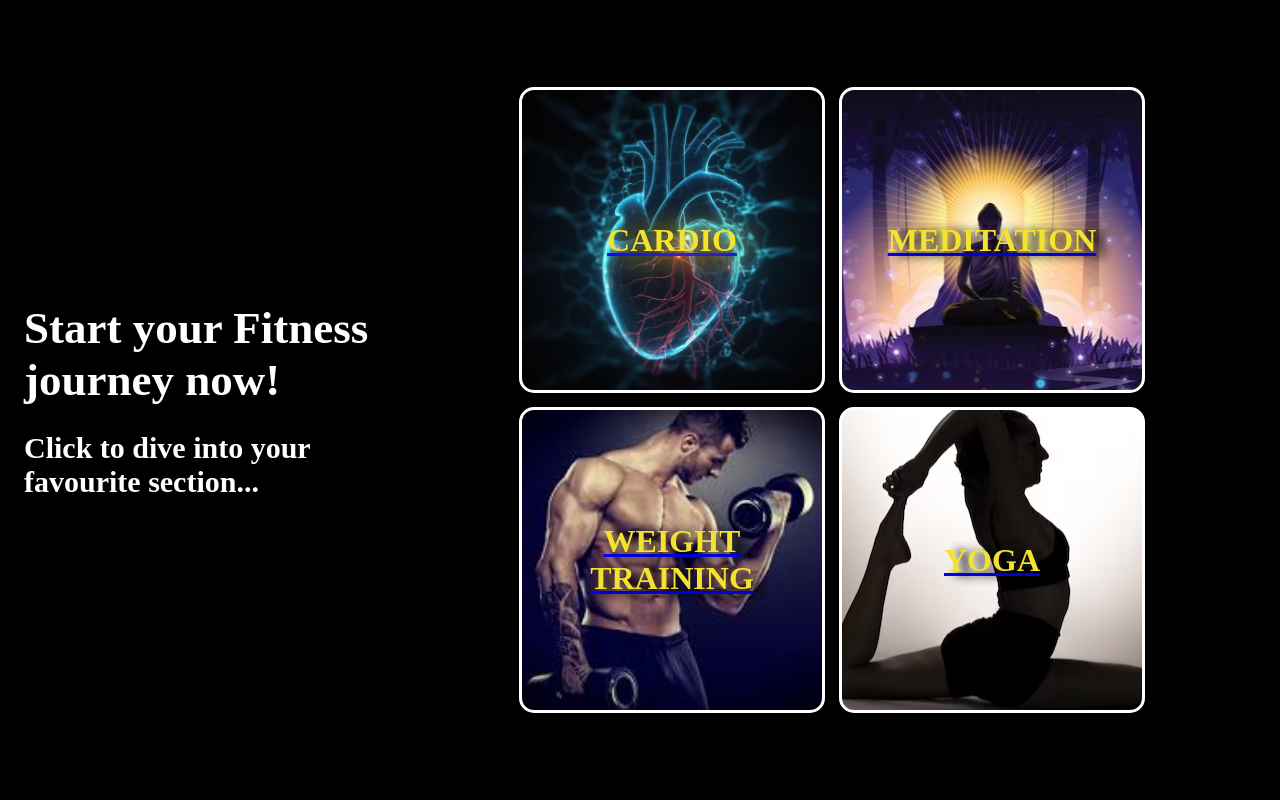
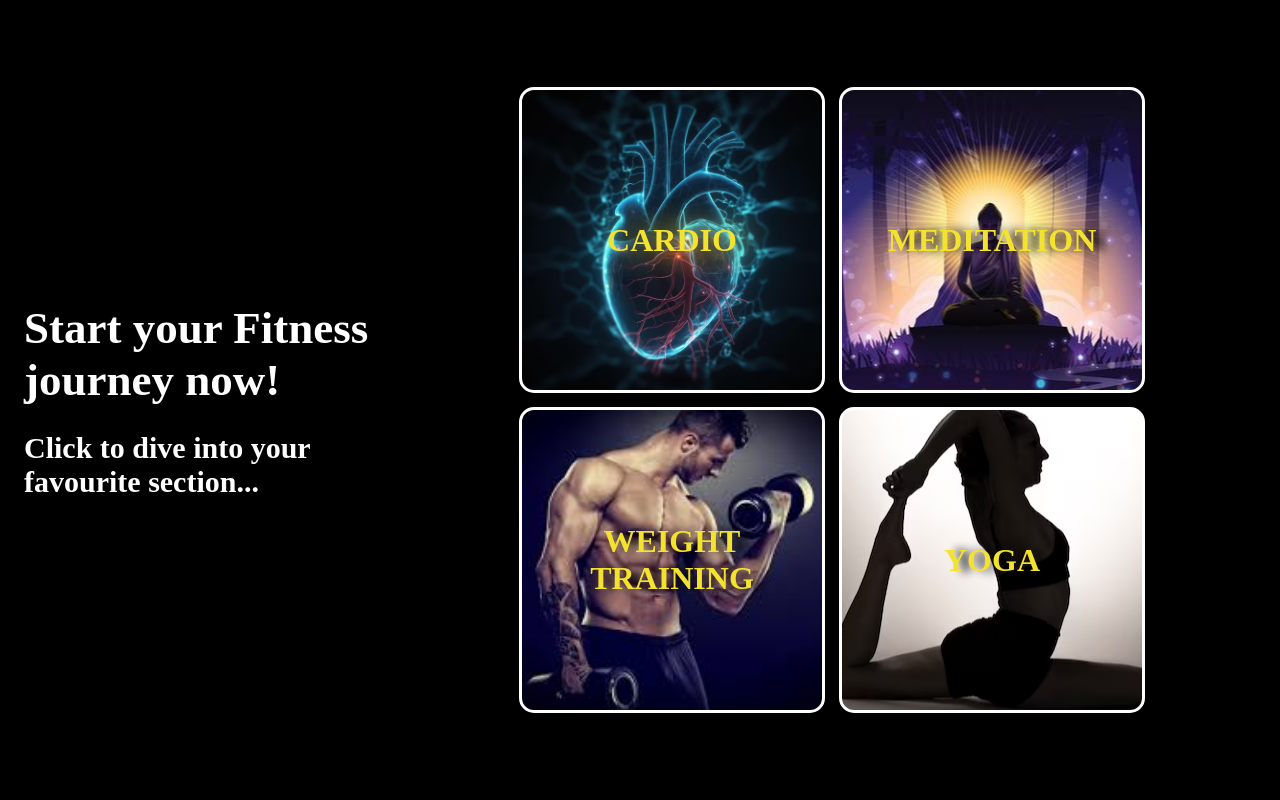
Before and after one commit to shauryasawai/HackInnovition, a Django app: page /fitness/ in a window 1280 px wide. Run offline with Django 5.2, Linux system fonts and the light colour scheme; a user stored in the database is signed in.

Commit message:
Update fitness.html

```diff
--- a/base/Templates/base/fitness.html
+++ b/base/Templates/base/fitness.html
@@ -4,7 +4,7 @@
 <head>
     <meta charset="UTF-8">
     <meta name="viewport" content="width=device-width, initial-scale=1.0">
-    <title>Document</title>
+    <title>Fitness</title>
 </head>
 <style>
     * {
@@ -20,7 +20,9 @@
         height: 100vh;
         width: 100vw;
     }
-
+a{
+    text-decoration: none;
+}
     .content {
         display: flex;
         justify-content: center;
```
